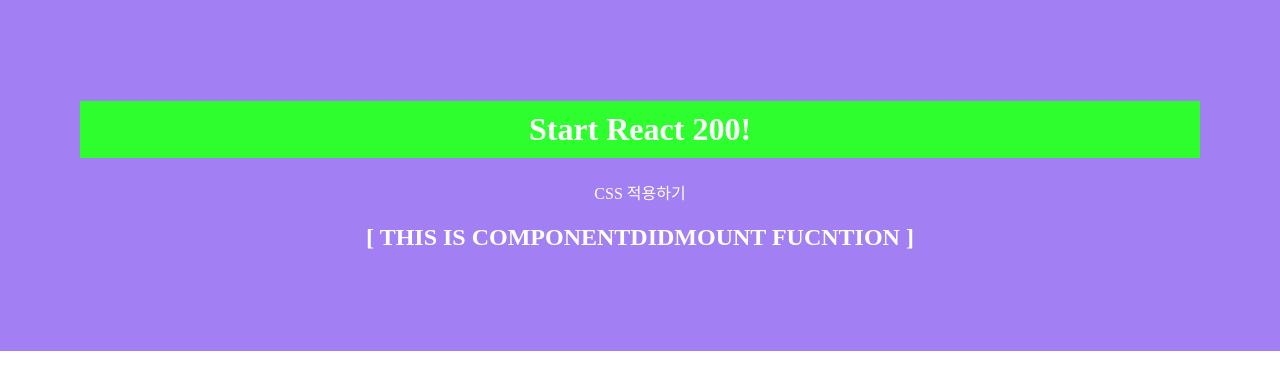
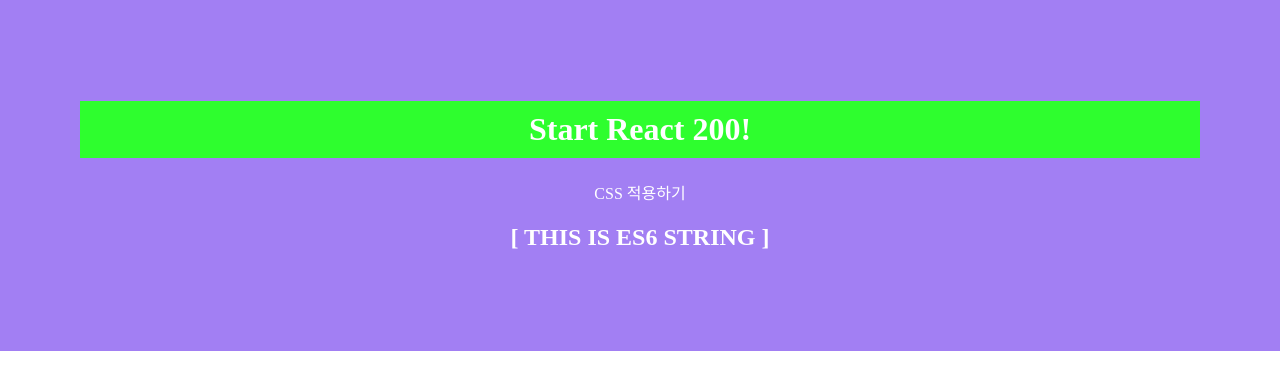
Before and after one commit to leejungyeoul/react200, a React (Create React App) app in the folder client/: page / in a window 1280 px wide. Shown: the top 390 px of the page. Built offline with nearby package versions, Linux system fonts and the light colour scheme.

Commit message:
009. 템플릿 문자열 사용하기

```diff
--- a/client/src/App.js
+++ b/client/src/App.js
@@ -1,15 +1,13 @@
 import React from 'react';
 import './App.css';
-import LifecycleEx from './R007_LifecycleEx'
+import Es6 from './R009_Es6'
 
 function App() {
   return (
     <div>
       <h1>Start React 200!</h1>
       <p>CSS 적용하기</p>
-      <LifecycleEx
-        prop_value = 'FromApp.js'
-      />
+      <Es6/>
     </div>
   );
 }
--- a/client/src/R007_LifecycleEx.js
+++ b/client/src/R008_LifecycleEx.js
@@ -1,6 +1,6 @@
 import React, { Component } from 'react';
 
-class R007_LifecycleEx extends Component {
+class R008_LifecycleEx extends Component {
   static getDerivedStateFromProps(props, state) {
     console.log('2. getDerivedStateFromProps Call :'+props.prop_value);
     return {tmp_state:props.prop_value};
@@ -15,14 +15,20 @@ class R007_LifecycleEx extends Component {
   componentDidMount() {
     console.log('4. componentDidMount Call');
     console.log('5. tmp_state : '+this.state.tmp_state);
+    this.setState({tmp_state2 : true});
+  }
+
+  shouldComponentUpdate(props, state) {
+    console.log('6. shouldComponentUpdate Call / tmp_state2 = ' + state.tmp_state2);
+    return state.tmp_state2
   }
 
   render() {
     console.log('3. render Call');
     return (
-      <h2>[ THIS IS COMPONENTDIDMOUNT FUCNTION ]</h2>
+      <h2>[ THIS IS shouldComponentUpdate FUCNTION ]</h2>
     )
   }
 }
 
-export default R007_LifecycleEx;
+export default R008_LifecycleEx;
--- /dev/null
+++ b/client/src/R009_Es6.js
@@ -0,0 +1,33 @@
+import React, { Component } from 'react';
+
+class R009_Es6 extends Component {
+
+  constructor(props) {
+    super(props);
+    this.state = {};
+  }
+
+  componentDidMount() {
+    var jsString1 = '자바스크립트'
+    var jsString2 = '입니다\n다음줄입니다.'
+    console.log(jsString1+' 문자열'+jsString2+'~');
+
+    var Es6String1 = 'ES6'
+    var Es6String2 = '입니다'
+    console.log(`${Es6String1} 문자열${Es6String2}!!
+____다음줄입니다`);
+
+    var LongString = "ES6에추가된String함수들입니다.";
+    console.log('startsWith : '+LongString.startsWith("ES6에추"));
+    console.log('endsWith : '+LongString.endsWith("함수들입니다."));
+    console.log('includes : '+LongString.includes("추가된String"));
+  }
+
+  render() {
+    return (
+      <h2>[ THIS IS ES6 STRING ]</h2>
+    )
+  }
+}
+
+export default R009_Es6;
```
